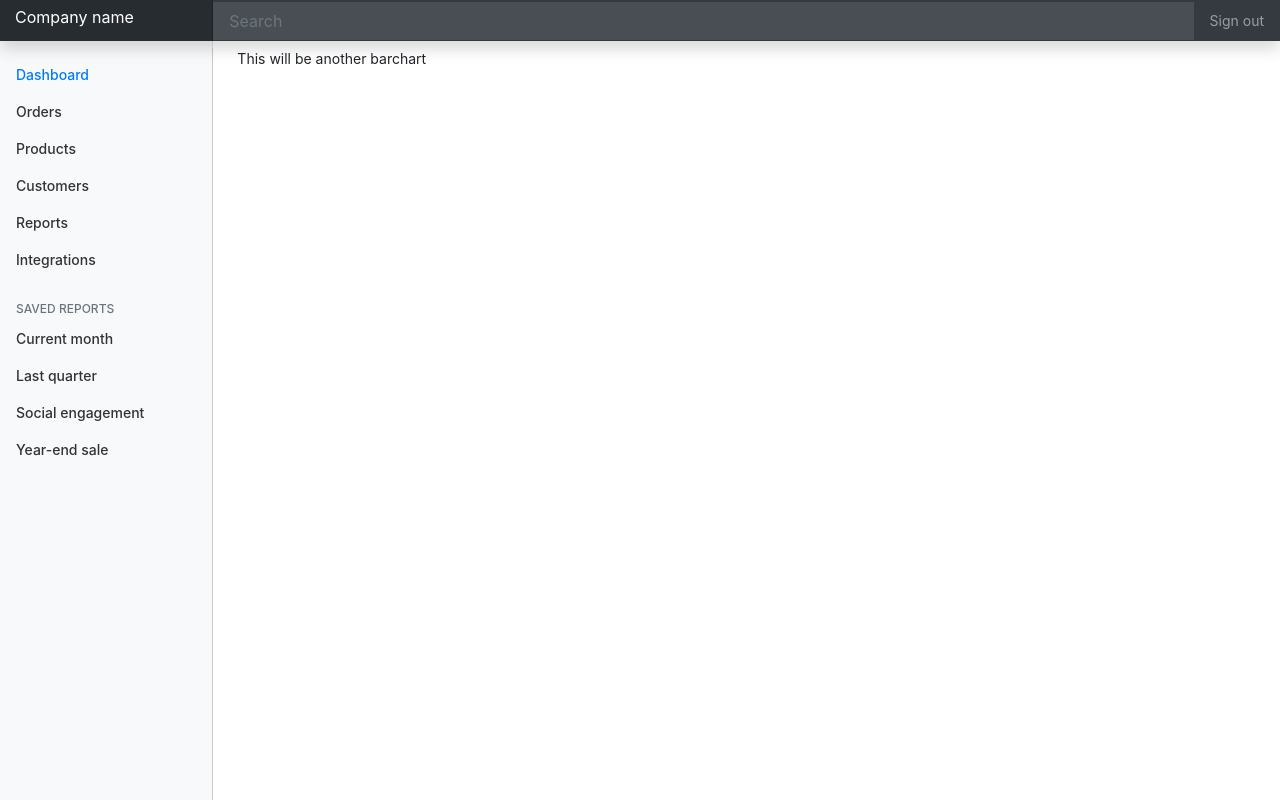
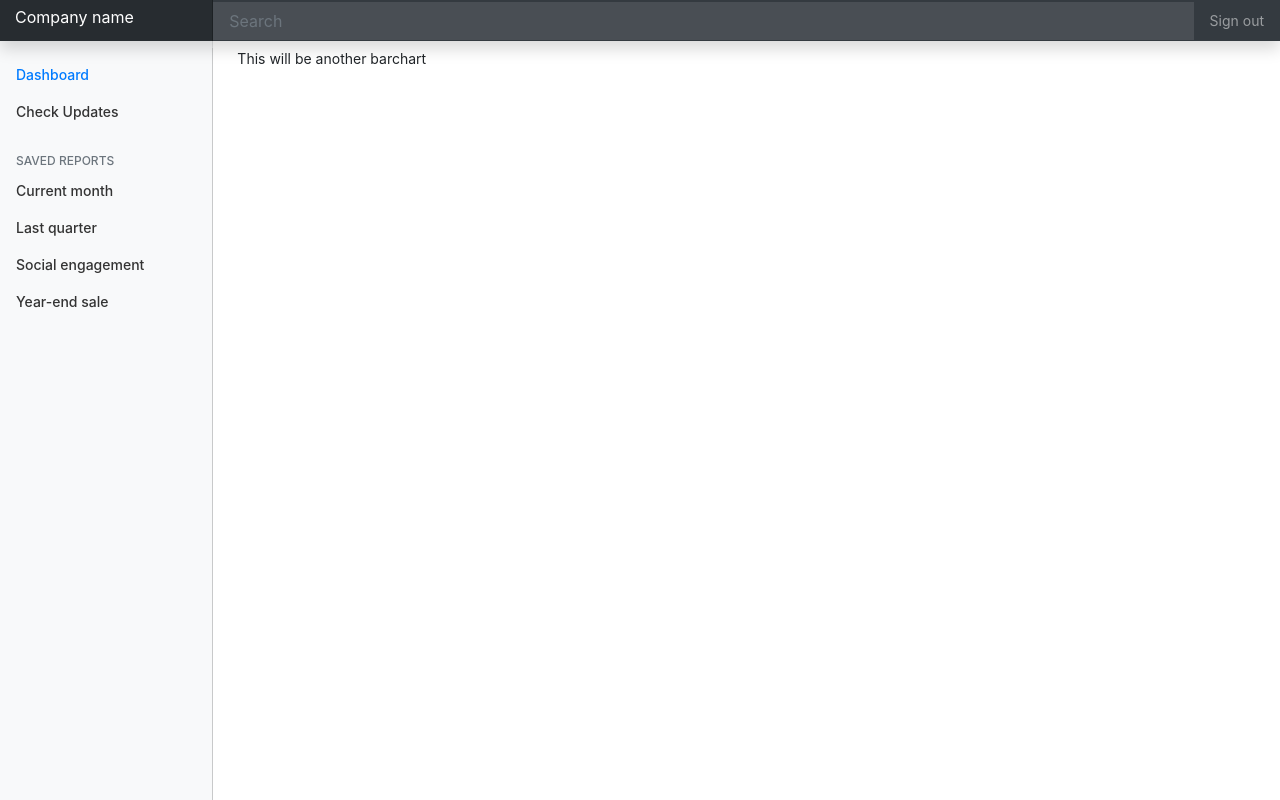
Before and after one commit to spiderPan/Covid19-Ontario, a Flask app: page /bar-chart in a window 1280 px wide. Run offline with Flask 2, Linux system fonts and the light colour scheme; some libraries are stand-ins or nearby versions.

Commit message:
build the fetch page with nav

```diff
--- a/app.py
+++ b/app.py
@@ -26,4 +26,5 @@ def fetch():
         'start_requests': True
     }
     response = requests.get('http://scrapy:9080/crawl.json', params)
-    return response.text
+    fetch_result = json.loads(response.text)
+    return render_template('fetch.html', content=fetch_result)
--- a/templates/layout.html
+++ b/templates/layout.html
@@ -26,33 +26,13 @@
                 <div class="sidebar-sticky">
                     <ul class="nav flex-column">
                         <li class="nav-item">
-                            <a class="nav-link active" href="#">
+                            <a class="nav-link active" href="/">
                                 <span data-feather="home"></span> Dashboard <span class="sr-only">(current)</span>
                             </a>
                         </li>
                         <li class="nav-item">
-                            <a class="nav-link" href="#">
-                                <span data-feather="file"></span> Orders
-                            </a>
-                        </li>
-                        <li class="nav-item">
-                            <a class="nav-link" href="#">
-                                <span data-feather="shopping-cart"></span> Products
-                            </a>
-                        </li>
-                        <li class="nav-item">
-                            <a class="nav-link" href="#">
-                                <span data-feather="users"></span> Customers
-                            </a>
-                        </li>
-                        <li class="nav-item">
-                            <a class="nav-link" href="#">
-                                <span data-feather="bar-chart-2"></span> Reports
-                            </a>
-                        </li>
-                        <li class="nav-item">
-                            <a class="nav-link" href="#">
-                                <span data-feather="layers"></span> Integrations
+                            <a class="nav-link" href="/fetch">
+                                <span data-feather="bar-chart-2"></span> Check Updates
                             </a>
                         </li>
                     </ul>
```
Also changed, not shown: templates/fetch.html (added, +29 -0 lines).
